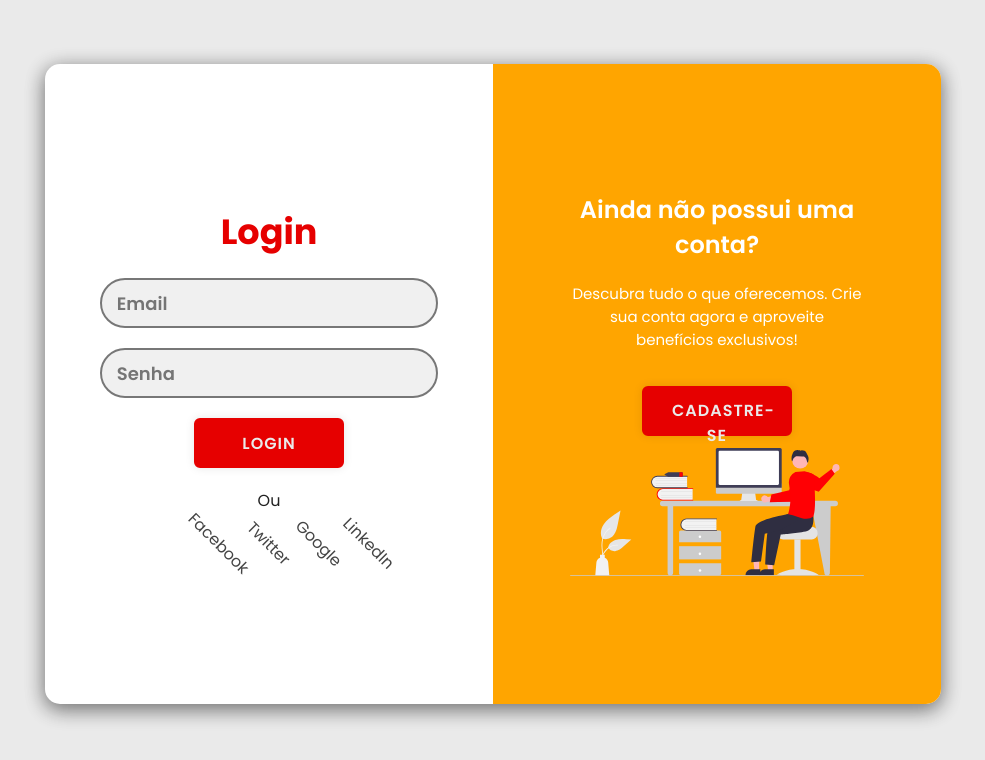
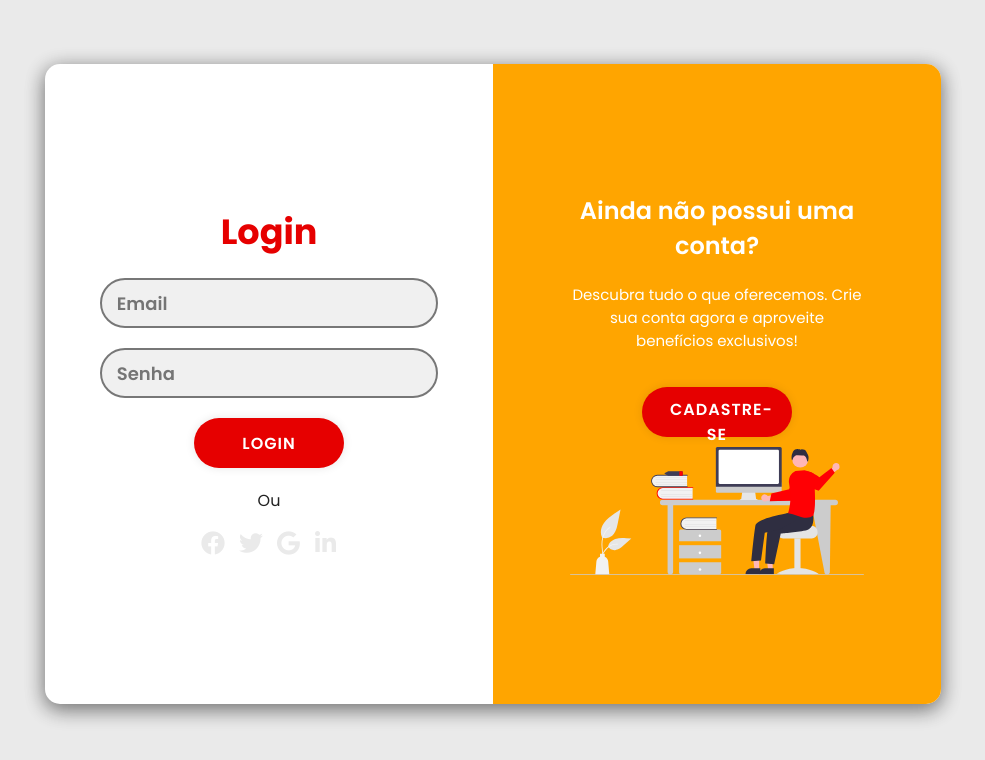
Before and after one commit to fecarioba/Sprint-Mahindra-React, a React (Vite) app in the folder Mahindra-React/: page /login in a window 1280 px wide. Shown: the top 760 px of the page, without its empty margins (147-1132 px from the left). Built offline with nearby package versions, Linux system fonts and the light colour scheme.

Commit message:
correcao css

```diff
--- a/Mahindra-React/index.html
+++ b/Mahindra-React/index.html
@@ -4,8 +4,10 @@
     <meta charset="UTF-8" />
     <link rel="icon" type="image/svg+xml" href="/vite.svg" />
     <meta name="viewport" content="width=device-width, initial-scale=1.0" />
+    <link rel="stylesheet" href="https://cdnjs.cloudflare.com/ajax/libs/font-awesome/6.5.1/css/all.min.css" integrity="sha512-DTOQO9RWCH3ppGqcWaEA1BIZOC6xxalwEsw9c2QQeAIftl+Vegovlnee1c9QX4TctnWMn13TZye+giMm8e2LwA==" crossorigin="anonymous" referrerpolicy="no-referrer" />
+    <link rel="stylesheet" href="https://pro.fontawesome.com/releases/v5.10.0/css/all.css" integrity="sha384-AYmEC3Yw5cVb3ZcuHtOA93w35dYTsvhLPVnYs9eStHfGJvOvKxVfELGroGkvsg+p" crossorigin="anonymous" />
     <link href='https://unpkg.com/boxicons@2.1.4/css/boxicons.min.css' rel='stylesheet'>
-    <title>Vite + React</title>
+    <title>Formula-E Mahindra</title>
     <link rel="stylesheet" href="https://pro.fontawesome.com/releases/v5.10.0/css/all.css" integrity="sha384-AYmEC3Yw5cVb3ZcuHtOA93w35dYTsvhLPVnYs9eStHfGJvOvKxVfELGroGkvsg+p" crossorigin="anonymous" />
   </head>
   <body>
--- a/Mahindra-React/src/components/FAQ/Faq.jsx
+++ b/Mahindra-React/src/components/FAQ/Faq.jsx
@@ -14,9 +14,7 @@ function AccordionItem({ question, answer }) {
       <button className="accordion-header" onClick={toggleAccordion}>
         <span>{question}</span>
         <i
-          className={`fa-solid fa-chevron-${isOpen ? "up" : "down"} arrow ${
-            isOpen ? "rotate" : ""
-          }`}
+          className={`fa-solid fa-chevron-down arrow ${isOpen ? "rotate" : ""}`}
         ></i>
       </button>
       <div className={`accordion-body ${isOpen ? "active" : ""}`}>
--- a/Mahindra-React/src/components/FAQ/faq.css
+++ b/Mahindra-React/src/components/FAQ/faq.css
@@ -59,13 +59,14 @@
   }
 
   .arrow {
-      transition: transform .2s linear;
-      color: #222;
+    transition: transform 0.2s ease-in-out; /* Suavizando a rotação */
+    color: #222;
   }
 
   .arrow.rotate {
-      transform: rotate(180deg);
+    transform: rotate(180deg); /* Gira 180 graus */
   }
+
   #faq-titulo {
     display: block;
     width: 50%;
--- a/Mahindra-React/src/components/Header/Header.jsx
+++ b/Mahindra-React/src/components/Header/Header.jsx
@@ -5,7 +5,7 @@ import "./header.css";
 
 function Header() {
   return (
-    <header className="header">
+    <header className="header-home">
       <a href="index.html" className="logo">
         Mahindra
       </a>
--- a/Mahindra-React/src/components/Header/header.css
+++ b/Mahindra-React/src/components/Header/header.css
@@ -16,7 +16,7 @@ body {
     color: #222;
 } */
 
-.header {
+.header-home {
     position: fixed;
     top: 0;
     left: 0;
@@ -26,7 +26,7 @@ body {
     justify-content: space-between;
     align-items: center;
     z-index: 100;
-    background-color: wheat;
+    background-color: transparent;
 }
 
 .logo {
--- a/Mahindra-React/src/components/Home/Home.jsx
+++ b/Mahindra-React/src/components/Home/Home.jsx
@@ -17,7 +17,7 @@ function Home() {
             alta performance, pistas urbanas emocionantes e um compromisso com o
             futuro sustentável do esporte automobilístico.
           </p>
-          <a href="#comecoConteudo" className="btn">
+          <a href="#comecoConteudo" className="btn-home">
             Explorar Carros
           </a>
         </div>
--- a/Mahindra-React/src/components/Home/home.css
+++ b/Mahindra-React/src/components/Home/home.css
@@ -110,22 +110,9 @@ body {
     margin: 15px 0 30px;
 }
 
-.btn {
-    display: inline-block;
-    padding: 10px 28px;
-    background: #E60000;
-    border: 2px solid #E60000;
-    border-radius: 6px;
-    box-shadow: 0 0 10px rgba(0, 0, 0, .1);
-    font-size: 16px;
-    color: #eaeaea;
-    letter-spacing: 1px;
-    text-decoration: none;
-    font-weight: 600;
-    transition: .5s;
-}
 
-.btn:hover {
+
+.btn-home:hover {
     background: transparent;
     color: #E60000;
 }
@@ -165,3 +152,20 @@ body {
     transform: rotate(45deg);
     z-index: -1;
 }
+
+
+
+#Explorar {
+    display: inline-block;
+    padding: 10px 28px;
+    background: #E60000;
+    border: 2px solid #E60000;
+    border-radius: 6px;
+    box-shadow: 0 0 10px rgba(0, 0, 0, .1);
+    font-size: 106px;
+    color: #eaeaea;
+    letter-spacing: 1px;
+    text-decoration: none;
+    font-weight: 600;
+    transition: .5s;
+}
--- a/Mahindra-React/src/components/Login/Login.jsx
+++ b/Mahindra-React/src/components/Login/Login.jsx
@@ -38,16 +38,16 @@ const Login = () => {
           <p className="social-text">Ou</p>
           <div className="social-media">
             <a href="#" className="social-icon">
-              Facebook
+              <i class="fab fa-facebook"></i>
             </a>
             <a href="#" className="social-icon">
-              Twitter
+              <i class="fab fa-twitter"></i>
             </a>
             <a href="#" className="social-icon">
-              Google
+              <i class="fab fa-google"></i>
             </a>
             <a href="#" className="social-icon">
-              LinkedIn
+              <i class="fab fa-linkedin-in"></i>
             </a>
           </div>
           <p className="account-text">
@@ -84,16 +84,16 @@ const Login = () => {
           <p className="social-text">Ou</p>
           <div className="social-media">
             <a href="#" className="social-icon">
-              Facebook
+              <i class="fab fa-facebook"></i>
             </a>
             <a href="#" className="social-icon">
-              Twitter
+              <i class="fab fa-twitter"></i>
             </a>
             <a href="#" className="social-icon">
-              Google
+              <i class="fab fa-google"></i>
             </a>
             <a href="#" className="social-icon">
-              LinkedIn
+              <i class="fab fa-linkedin-in"></i>
             </a>
           </div>
           <p className="account-text">
--- a/Mahindra-React/src/index.css
+++ b/Mahindra-React/src/index.css
@@ -1,6 +1,6 @@
 @import url('https://fonts.googleapis.com/css2?family=Poppins:wght@300;400;500;600;700;800;900&display=swap');
 
-/* * {
+* {
     margin: 0;
     padding: 0;
     box-sizing: border-box;
@@ -14,7 +14,7 @@ html{
 body {
     background: #eaeaea;
     color: #222;
-} */
+}
 
 .header {
     position: fixed;
@@ -109,7 +109,7 @@ body {
     margin: 15px 0 30px;
 }
 
-.btn {
+.btn-home {
     display: inline-block;
     padding: 10px 28px;
     background: #E60000;
@@ -124,7 +124,7 @@ body {
     transition: .5s;
 }
 
-.btn:hover {
+.btn-home:hover {
     background: transparent;
     color: #E60000;
 }
```
Also changed, not shown: Mahindra-React/src/components/Login/login.css (+0 -17 lines), Mahindra-React/src/components/Slider/Slider.jsx (+4 -82 lines), Mahindra-React/src/assets/img/favoritado.svg (deleted), Mahindra-React/src/assets/img/nao-favoritado.svg (deleted).
